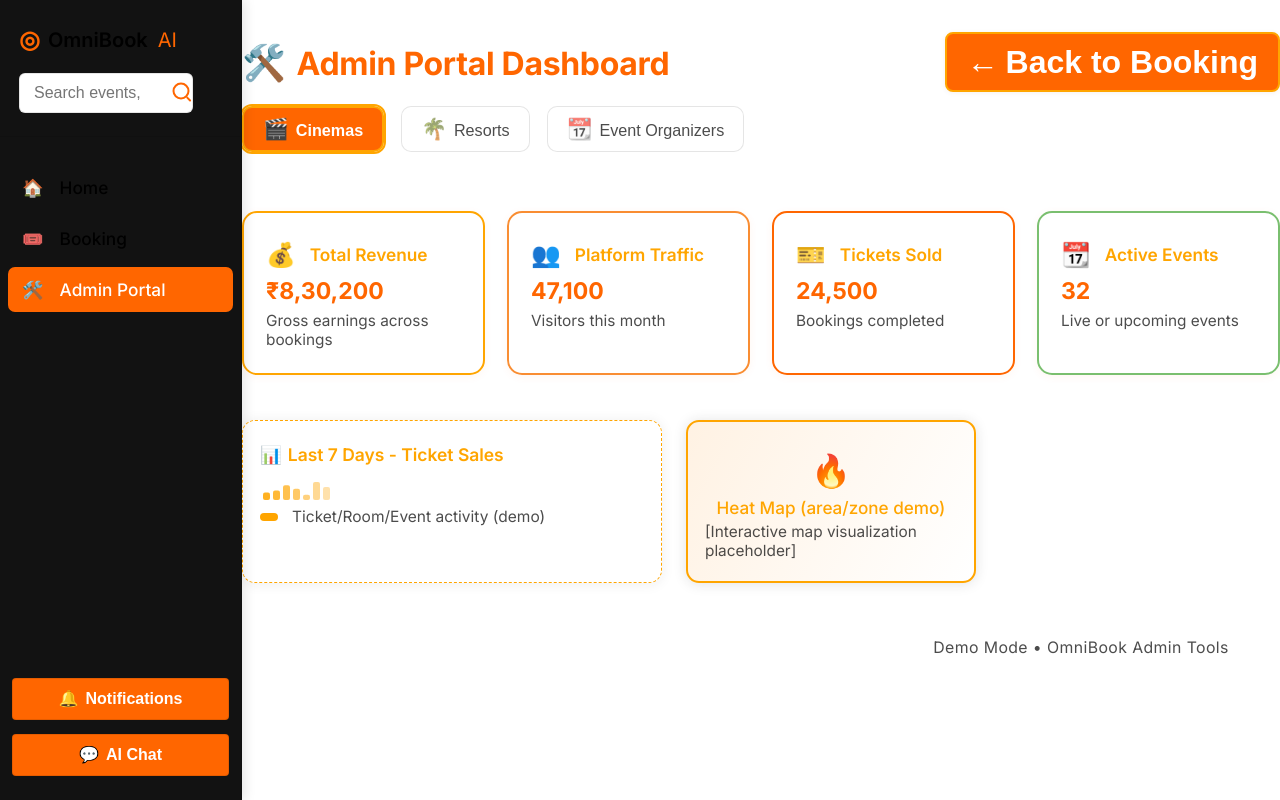
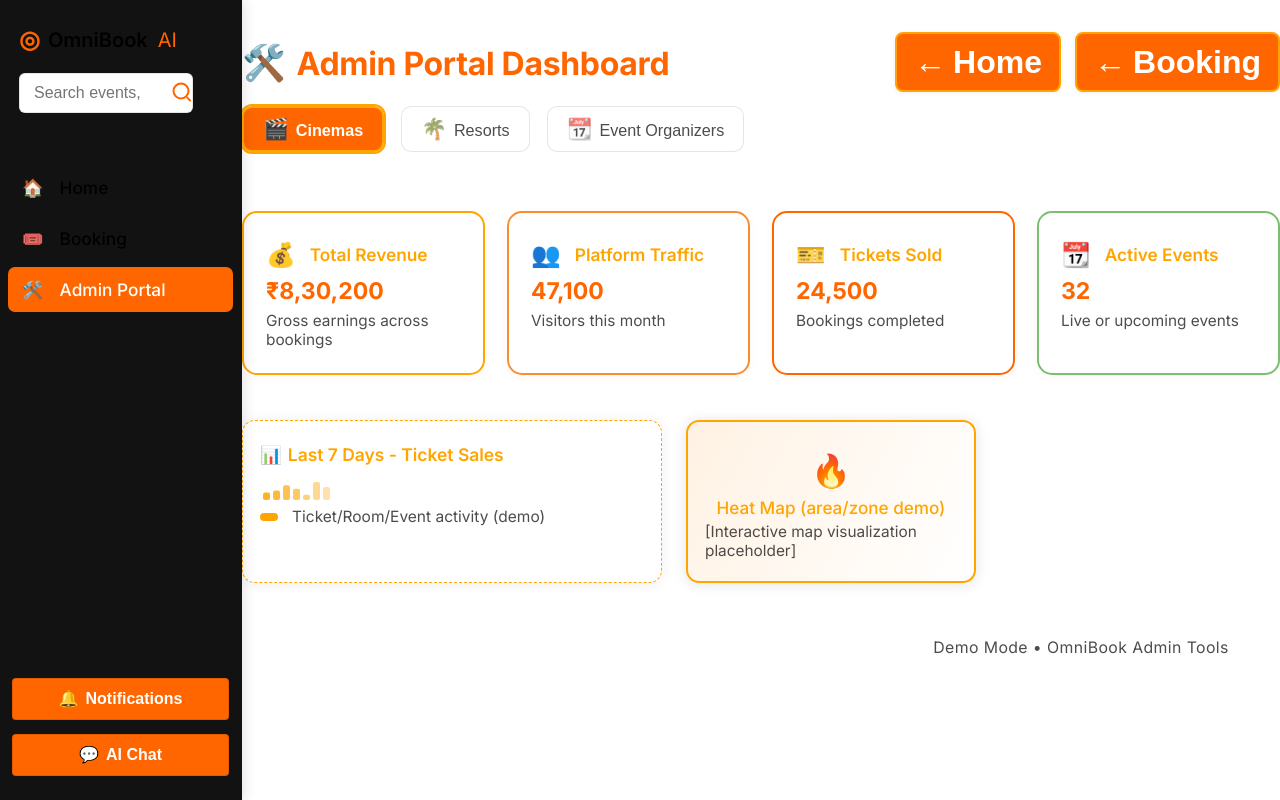
Before and after one commit to Workflow-Manager-admin/omnibook-ai-16339-5bd977bd, a React (Create React App) app in the folder omni_book_ai/: page /admin in a window 1280 px wide. Built offline with nearby package versions, Linux system fonts and the light colour scheme.

Commit message:
Auto-commit: Changes as of 2025-05-30T05:40:32.094877+00:00

```diff
--- a/omni_book_ai/src/components/AdminPortal.js
+++ b/omni_book_ai/src/components/AdminPortal.js
@@ -118,6 +118,33 @@ export default function AdminPortal() {
             <span className="adminportal-icon">🛠️</span>
             <span style={{ marginRight: 13 }}>Admin Portal Dashboard</span>
           </span>
+          {/* Navigation drop-down for Home or Booking */}
+          <div style={{ display: "flex", gap: 7 }}>
+            <button
+              type="button"
+              onClick={() => navigate("/")}
+              className="btn"
+              style={{
+                fontSize: "1em",
+                fontWeight: 700,
+                background: "var(--secondary)",
+                color: "#fff",
+                border: "2px solid var(--accent)",
+                borderRadius: 8,
+                marginLeft: 0,
+                marginRight: 7,
+                padding: "8px 17px",
+                outline: "none",
+                transition: "background 0.18s",
+                boxShadow: "0 1px 5px 0 rgba(120,60,0,0.07)",
+                top: 0, right: 0,
+              }}
+              aria-label="Return to Home"
+              tabIndex={0}
+            >
+              <span aria-hidden="true" style={{ marginRight: 7 }}>←</span>
+              Home
+            </button>
             <button
               type="button"
               onClick={() => navigate("/booking")}
@@ -129,21 +156,19 @@ export default function AdminPortal() {
                 color: "#fff",
                 border: "2px solid var(--accent)",
                 borderRadius: 8,
-              marginLeft: 18,
-              padding: "8px 20px",
+                padding: "8px 17px",
                 outline: "none",
                 transition: "background 0.18s",
                 boxShadow: "0 1px 5px 0 rgba(120,60,0,0.07)",
-              position: "relative",
-              top: 0,
-              right: 0,
+                top: 0, right: 0,
               }}
               aria-label="Return to Booking"
               tabIndex={0}
             >
               <span aria-hidden="true" style={{ marginRight: 7 }}>←</span>
-            Back to Booking
+              Booking
             </button>
+          </div>
         </h2>
         <div className="adminportal-vendor-switcher" role="tablist" aria-label="Switch Dashboard Vendor Type">
           {VENDORS.map((v) => (
```
Also changed, not shown: 1 other file (tests, documents, lock files or other folders). Lines whose indentation alone changed are shown as unchanged.
